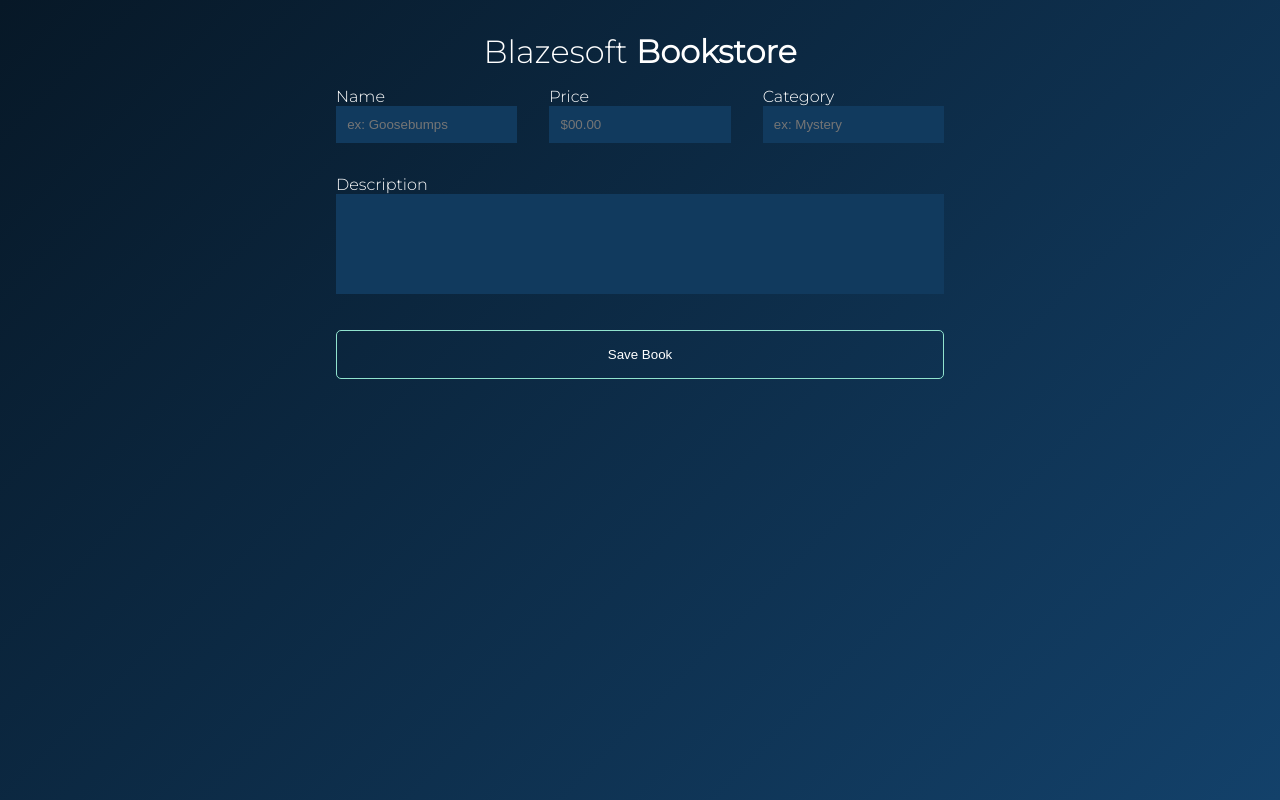
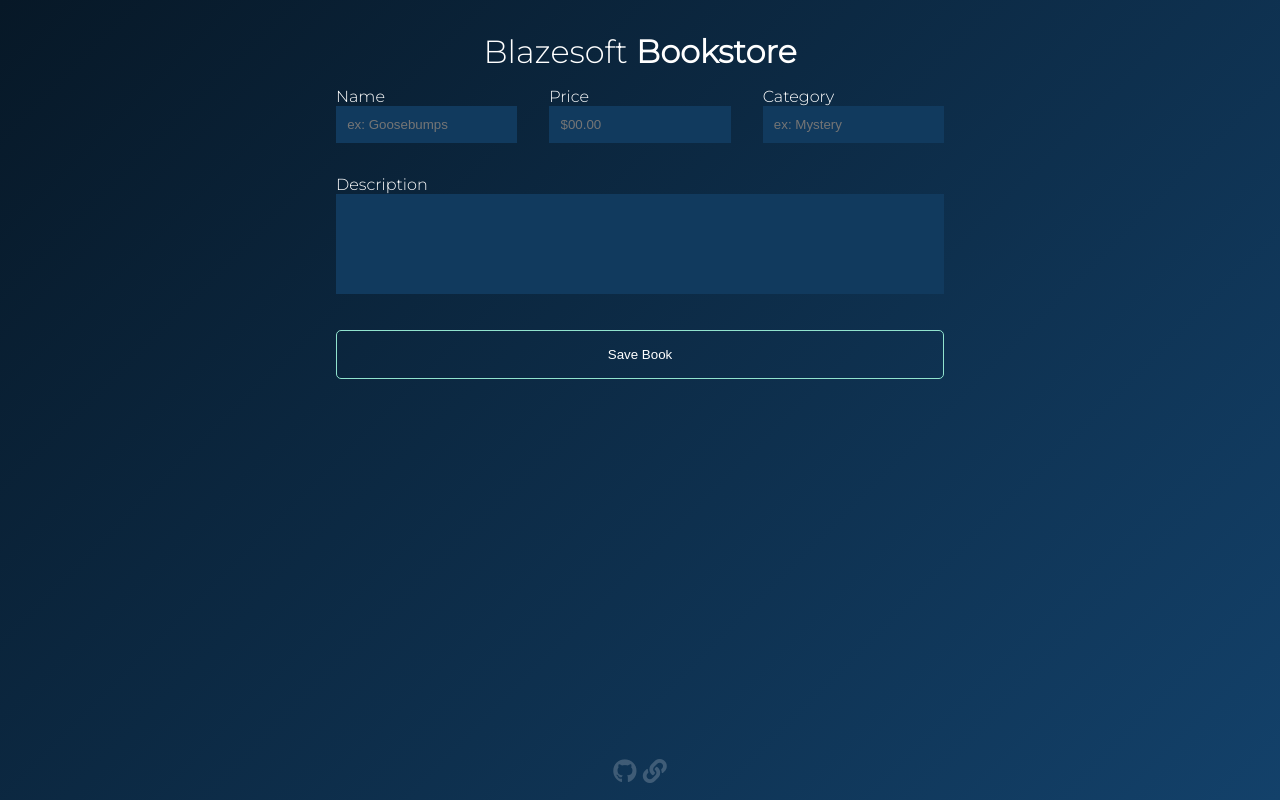
Before and after one commit to willvuong/react-blazesoft-bookstore, a React (Create React App) app: page / in a window 1280 px wide. Built offline with nearby package versions, Linux system fonts and the light colour scheme.

Commit message:
added Footer component

```diff
--- a/src/App.css
+++ b/src/App.css
@@ -206,3 +206,29 @@
 .Book:nth-child(even) {
   background-color: rgba(255, 255, 255, 0.2);
 }
+
+/* Footer */
+.Footer {
+  box-sizing: border-box;
+  position: absolute;
+  width: 100%;
+  left: 0;
+  bottom: 0;
+  text-align: center;
+  padding: 1rem;
+}
+
+.Footer a {
+  padding: 0.2rem;
+}
+
+.Footer i {
+  color: rgba(255, 255, 255, 0.2);
+  font-size: 1.5rem;
+  transition: 0.2s ease-in-out;
+}
+
+.Footer i:hover {
+  color: white;
+  opacity: 0.7;
+}
--- a/src/App.js
+++ b/src/App.js
@@ -3,7 +3,8 @@
 import './App.css';
 import Header from './components/Header.js'
 import AddBook from './components/AddBook.js'
-import Books from './components/Books'
+import Books from './components/Books.js'
+import Footer from './components/Footer.js'
 
 import { Provider } from 'react-redux'
 import store from './redux/store.js'
@@ -16,8 +17,8 @@
     <div className="App">
       <Header />
       <AddBook />
-      <Books/>
-
+      <Books />
+      <Footer />
     </div>
     </Provider>
   );
--- /dev/null
+++ b/src/components/Footer.js
@@ -0,0 +1,16 @@
+import React from 'react'
+
+const Footer = () => {
+    return (
+        <div className="Footer">
+            <a href="https://github.com/willvuong/react-blazesoft-bookstore">
+                <i class="fab fa-github"></i>
+            </a>
+            <a href="http://www.williamvuong.ca/">
+                <i class="fas fa-link"></i>
+            </a>
+        </div>
+    )
+}
+
+export default Footer
```
